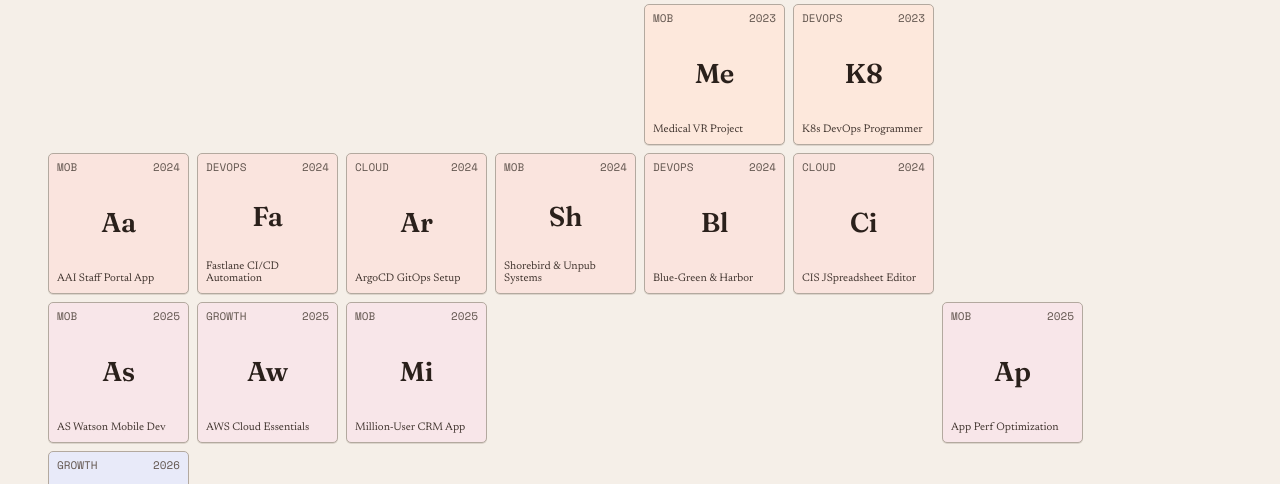
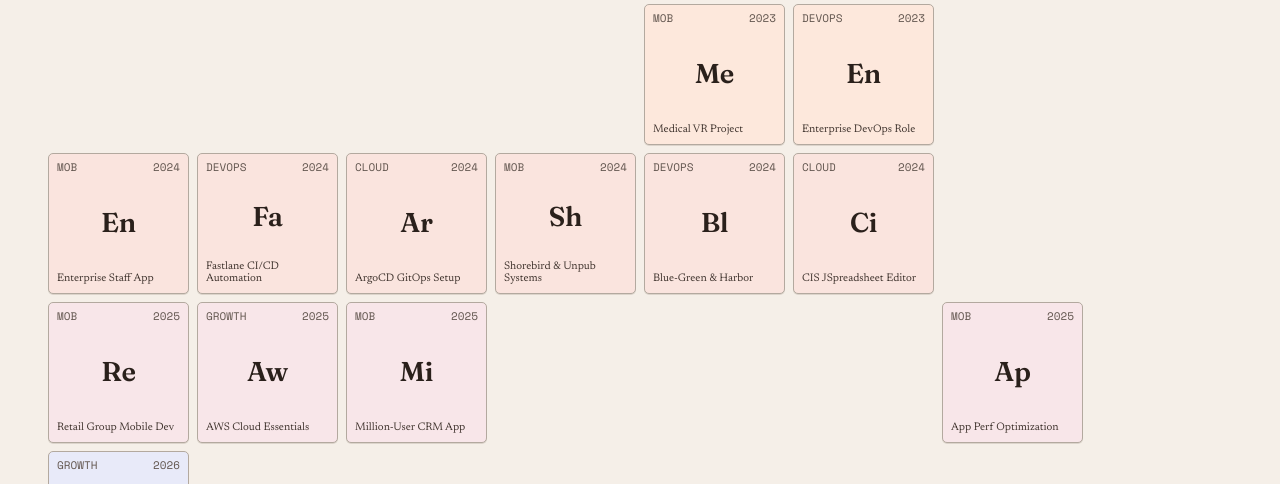
Before and after one commit to chunghei0116/portfolio-website, a Next.js app: page / in a window 1280 px wide. Shown: the part 980-1464 px from the top of the page. Built offline with nearby package versions, Linux system fonts and the light colour scheme.

Commit message:
feat: anonymize inhouse app names and company references for public display

```diff
--- a/src/data/milestones.ts
+++ b/src/data/milestones.ts
@@ -34,7 +34,7 @@ export const milestones: Milestone[] = [
   {
     id: "ft",
     sym: "Pg",
-    name: "K8s DevOps Programmer",
+    name: "Enterprise DevOps Role",
     year: 2023,
     col: 6,
     row: 1,
@@ -42,16 +42,16 @@ export const milestones: Milestone[] = [
     famLabel: "DevOps",
     status: "Complete",
     platform: "Docker & Kubernetes",
-    metric: "AAI/ChunWo",
+    metric: "Enterprise",
     metricLabel: "First Job",
-    notes: "Began first full-time role at Chun Wo. Containerized legacy enterprise platforms into Docker and initiated migration pipelines to Kubernetes clusters."
+    notes: "Began first full-time role at a major infrastructure group. Containerized legacy enterprise platforms into Docker and initiated migration pipelines to Kubernetes clusters."
   },
 
   // ---- 2024 (Row 2) ----
   {
     id: "sa",
     sym: "Sf",
-    name: "AAI Staff Portal App",
+    name: "Enterprise Staff App",
     year: 2024,
     col: 1,
     row: 2,
@@ -61,7 +61,7 @@ export const milestones: Milestone[] = [
     platform: "Flutter / iOS & Android",
     metric: "Primary",
     metricLabel: "Developer",
-    notes: "Served as the primary developer for the AAI Staff Portal App. Built robust native bridges and unified notifications using Firebase Cloud Messaging."
+    notes: "Served as the primary developer for the enterprise staff mobile application. Built robust native bridges and unified notifications using Firebase Cloud Messaging."
   },
   {
     id: "ci",
@@ -91,7 +91,7 @@ export const milestones: Milestone[] = [
     platform: "ArgoCD & Helm",
     metric: "UAT/Prod",
     metricLabel: "Sync Loops",
-    notes: "Set up GitOps pipelines via ArgoCD. Automated K8s application sync loops using customized Helm values templates."
+    notes: "Set up GitOps pipelines via ArgoCD. Automated Kubernetes application sync loops using customized Helm values templates."
   },
   {
     id: "sb",
@@ -143,17 +143,17 @@ export const milestones: Milestone[] = [
   {
     id: "asw",
     sym: "As",
-    name: "AS Watson Mobile Dev",
+    name: "Retail Group Mobile Dev",
     year: 2025,
     col: 1,
     row: 3,
     fam: "mobile",
     famLabel: "Mobile",
     status: "Complete",
-    platform: "AS Watson",
+    platform: "Retail Group",
     metric: "Join",
     metricLabel: "Mobile Developer",
-    notes: "Joined AS Watson group as a Mobile Application Developer, transitioning to customer-facing ecommerce and CRM applications."
+    notes: "Joined a global retail group as a Mobile Application Developer, transitioning to customer-facing ecommerce and CRM applications."
   },
   {
     id: "aws",
@@ -180,10 +180,10 @@ export const milestones: Milestone[] = [
     fam: "mobile",
     famLabel: "Mobile",
     status: "Active",
-    platform: "AS Watson CRM",
+    platform: "CRM System",
     metric: "1M+ MAU",
     metricLabel: "Active Users",
-    notes: "Core developer of the high-traffic AS Watson CRM app supporting over a million monthly active users."
+    notes: "Core developer of the high-traffic retail CRM app supporting over a million monthly active users."
   },
   {
     id: "opt",
```
